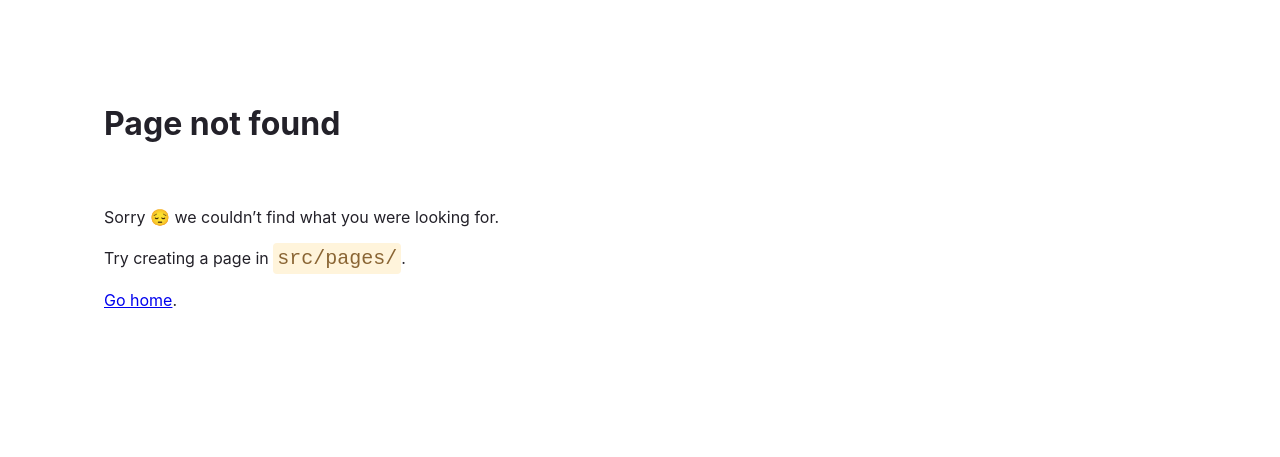
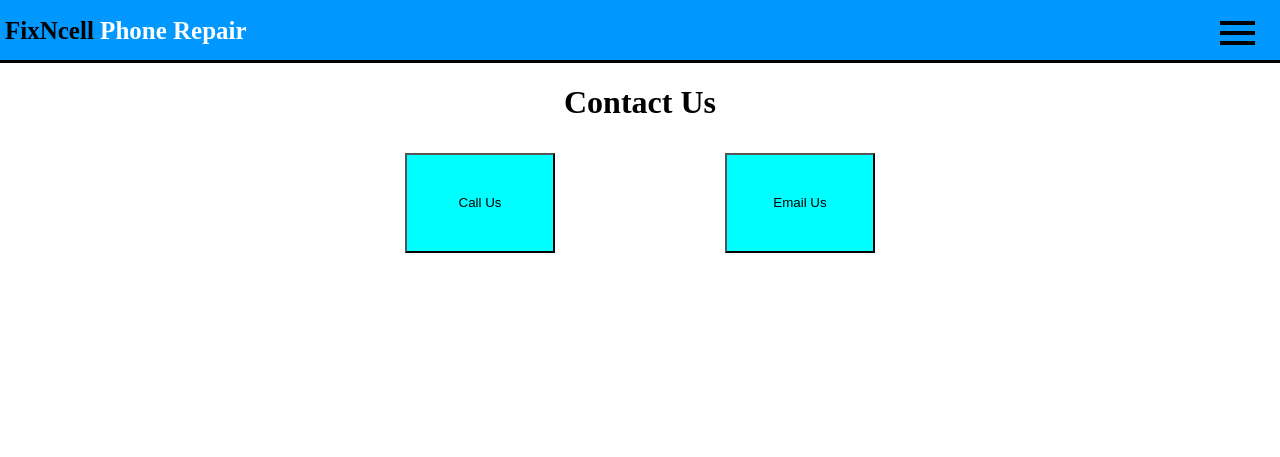
Before and after one commit to javan-pohl/fix-ncell-phone-repair, a Gatsby site: page /contact in a window 1280 px wide. Before the commit this address had no page. Built offline with nearby package versions, Linux system fonts and the light colour scheme; Gatsby itself is replaced by a stand-in of ours.

Commit message:
added a contact us page along with call and email buttons

```diff
--- /dev/null
+++ b/src/components/ContactPageButtons/CallButton.js
@@ -0,0 +1,10 @@
+import * as React from 'react'
+import { contactButton} from './ContactPage.module.css'
+
+const CallButton = () => {
+	return (
+		<button className={contactButton}><a href="tel:3034216499">Call Us</a></button>
+	)
+}
+
+export default CallButton
--- /dev/null
+++ b/src/components/ContactPageButtons/ContactPage.module.css
@@ -0,0 +1,13 @@
+
+.contactButton {
+  background-color: aqua;
+  color: black;
+  width: 150px;
+  height: 100px;
+	margin: 10px auto;
+}
+
+.contactButton a {
+	text-decoration: none;
+	color: black;
+}
--- /dev/null
+++ b/src/components/ContactPageButtons/EmailButton.js
@@ -0,0 +1,10 @@
+import * as React from 'react'
+import { contactButton} from './ContactPage.module.css'
+
+const EmailButton = () => {
+	return (
+		<button className={contactButton}><a href="mailto:fixncellllc@gmail.com">Email Us</a></button>
+	)
+}
+
+export default EmailButton
--- a/src/components/Hamburger/Hamburger.module.css
+++ b/src/components/Hamburger/Hamburger.module.css
@@ -1,7 +1,7 @@
 
 .hamburger {
 	width: 35px;
-  height: 5px;
+  height: 4px;
   background-color: black;
-  margin: 6px 0;
+  margin: 6px 30px 0px 0px;
 }
--- a/src/components/Layout/Layout.js
+++ b/src/components/Layout/Layout.js
@@ -6,6 +6,9 @@
 const GlobalStyle = createGlobalStyle `
 	body {
 		margin: 0
+	}
+	h1 {
+		text-align: center
 	}
 `
 
--- a/src/components/Menu/Menu.js
+++ b/src/components/Menu/Menu.js
@@ -18,11 +18,13 @@
       <div
         role='button'
         tabIndex='0'
-        // className={`${styles.menu} ${this.state.open ? `${styles.open}` : ''}`}
         className={`${menu} ${this.state.open ? `${open}` : ''}`}
         onClick={() => this.close()}
         onKeyDown={() => this.close()}
       >
+        <Link to='/contact'>
+          <h1>Contact Us</h1>
+        </Link>
         <Link to='/'>
           <h1>Home</h1>
         </Link>
--- a/src/components/Navigation/Navigation.js
+++ b/src/components/Navigation/Navigation.js
@@ -9,9 +9,6 @@
   render() {
     return (
       <>
-        {/* <button onClick={() => this.toggleMenu()}>
-          Open Menu
-        </button> */}
 				<Hamburger hamClick={()=> this.toggleMenu()} />
         <Menu ref={el => (this.childMenu = el)} />
       </>
--- a/src/components/Navigation/Navigation.module.css
+++ /dev/null
@@ -1,6 +0,0 @@
-.hamburger {
-	width: 35px;
-  height: 5px;
-  background-color: black;
-  margin: 6px 0;
-}
--- /dev/null
+++ b/src/pages/contact.js
@@ -0,0 +1,24 @@
+import * as React from 'react'
+import Layout from '../components/Layout/Layout'
+import CallButton from '../components/ContactPageButtons/CallButton'
+import EmailButton from '../components/ContactPageButtons/EmailButton'
+
+const contactButtons = {
+  display: 'flex',
+  justifyContent: 'center',
+  margin: 'auto',
+	width: '50%'
+}
+
+const ContactPage = () => {
+  return (
+    <Layout pageTitle='Contact Us'>
+      <div style={contactButtons}>
+        <CallButton />
+        <EmailButton />
+      </div>
+    </Layout>
+  )
+}
+
+export default ContactPage
```
Also changed, not shown: src/components/Header/Header.js (+1 -14 lines), src/pages/404.js (+13 -13 lines).
